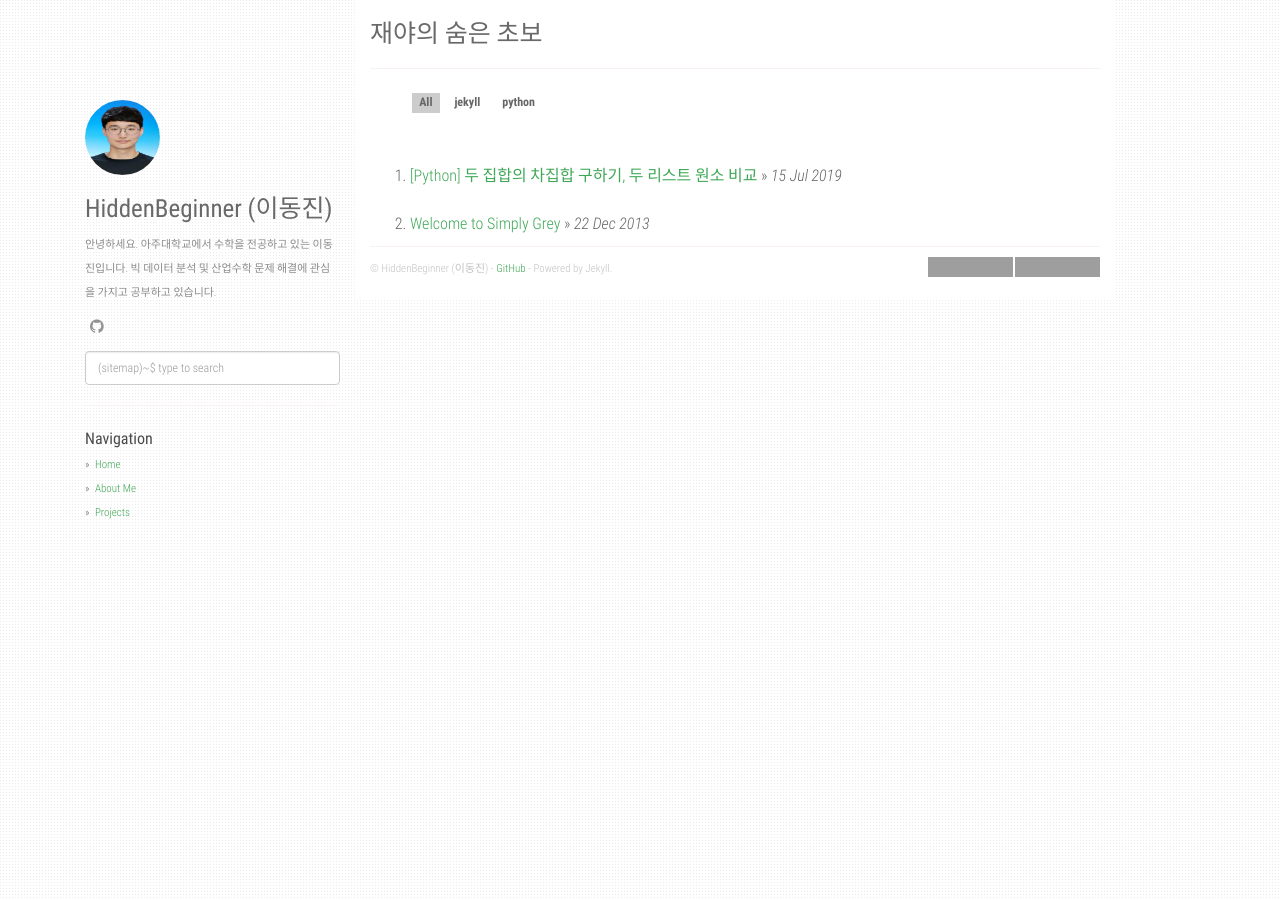
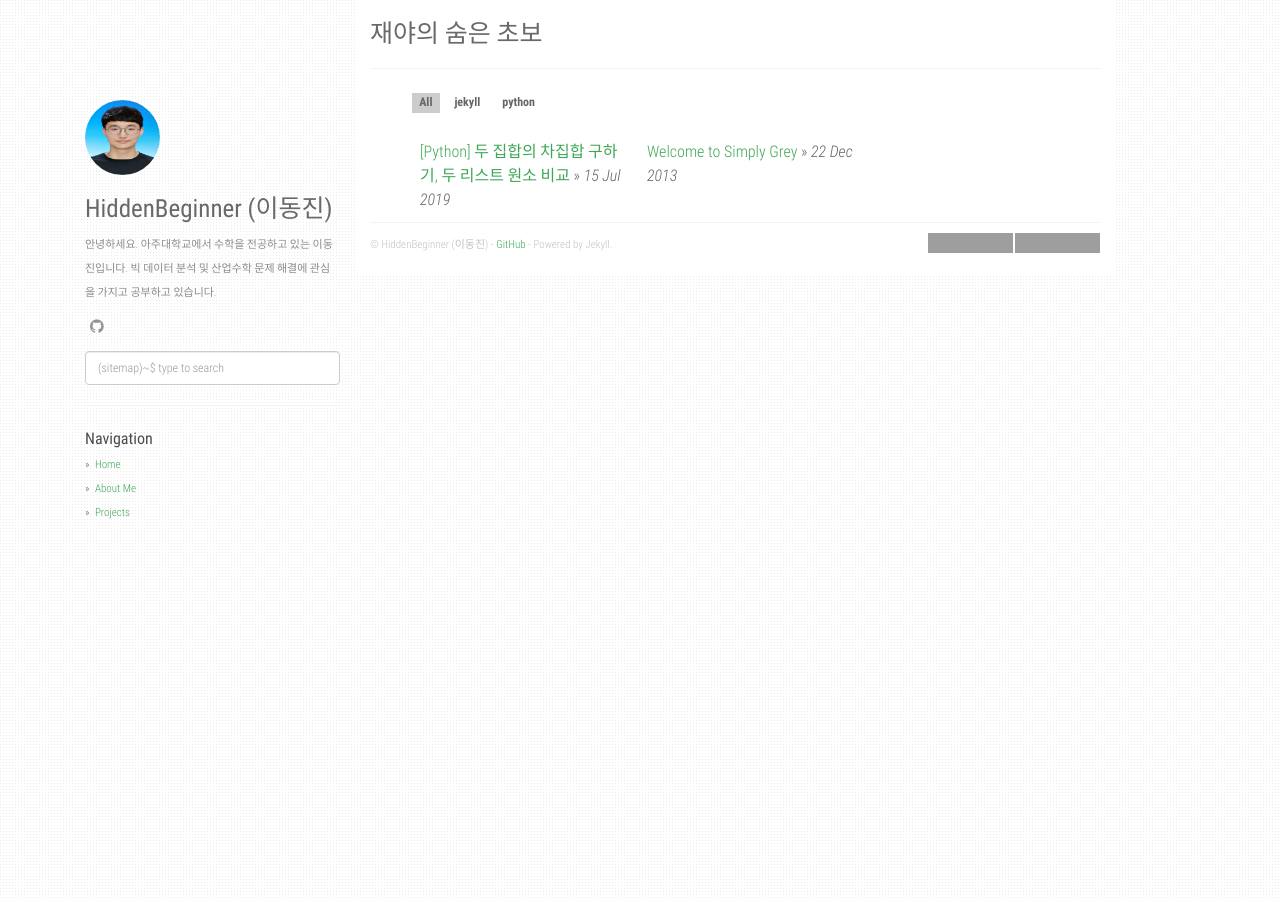
Before and after one commit to agusmakmun/agusmakmun.github.io, a Jekyll site: the page built from index.html, in a window 1280 px wide. Built offline with Jekyll 4.4.1, drawn with Linux system fonts in a browser that asks for light colours; the list of posts is cut into pages by our own code; grey boxes are pictures that could not be loaded.

```diff
--- a/index.html
+++ b/index.html
@@ -9,7 +9,7 @@ layout: default
     {% include category_tag.html %}
     {% for post in paginator.posts %}
     <li class="project-item project-outer" data-tags='{{ post.categories | jsonify | downcase }}'>
-      <li><a href="{{ post.url }}">{{ post.title }}</a> &raquo; <i><span>{{ post.date | date_to_string }}</span></i></li>
+      <dev><a href="{{ post.url }}">{{ post.title }}</a> &raquo; <i><span>{{ post.date | date_to_string }}</span></i></dev>
     </li>
     {% endfor %}
   </ol>
```
